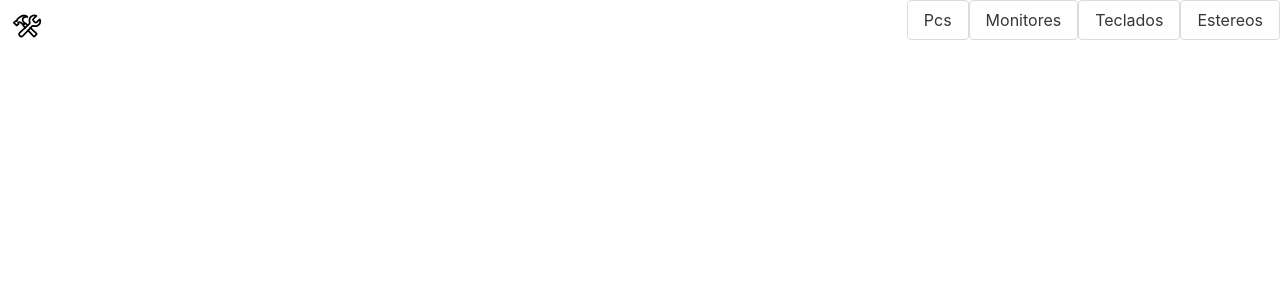
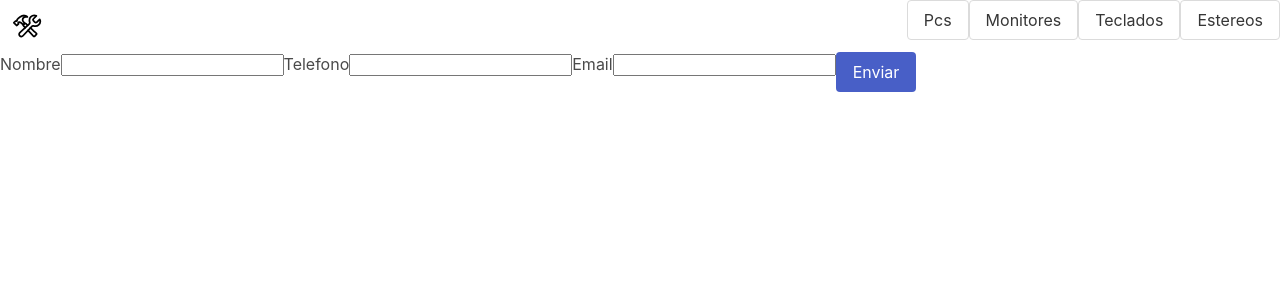
Before and after one commit to Matimrs/Proyecto-React, a React (Create React App) app: page /checkout in a window 1280 px wide. Shown: the top 300 px of the page. Built offline with nearby package versions, Linux system fonts and the light colour scheme.

Commit message:
Implementacion de orden de compra (checkout)

```diff
--- a/src/components/Cart/Cart.js
+++ b/src/components/Cart/Cart.js
@@ -27,7 +27,7 @@ export const Cart = ()=>{
             }
             <h3>Total a pagar: ${total}</h3>
             <button className="button is-link" onClick={()=>{clearCart()}}>Vaciar Carrito</button>
-            <Link to='/checkout'>checkout</Link>
+            <Link to='/checkout'><button className="button">Comprar</button></Link>
 
         </div>
     )
--- a/src/components/CartItem/CartItem.js
+++ b/src/components/CartItem/CartItem.js
@@ -5,6 +5,7 @@ import { CartContext } from "../../context/CartContext"
 export const CartItem = ({id,name,price,img,q})=>{
 
     const {removeItem} = useContext(CartContext);
+    const priceProduct = q * price;
 
 return(
     <article className="itemDetail box">
@@ -17,6 +18,7 @@ return(
         <section className=" itemInfo centrado">
             <p className="subtitle is-6">Precio unitario: ${price}</p>
             <p className="subtitle is-6">Cantidad: {q}</p>
+            <p className="subtitle is-6">Total: ${priceProduct}</p>
         </section>
         <footer>
             <button className="button is-link" onClick={()=>{removeItem(id)}}>Eliminar del carrito</button>
--- a/src/components/Checkout/Checkout.js
+++ b/src/components/Checkout/Checkout.js
@@ -1,8 +1,37 @@
+import { useContext, useState } from "react"
+import { Cart } from "../Cart/Cart"
 import { CheckoutForm } from "../CheckoutForm/CheckoutForm"
+import { CartContext } from "../../context/CartContext"
+import { Timestamp } from "firebase/firestore"
 
 export const Checkout=()=>{
 
+    const {cart, total, clearCart} = useContext(CartContext);
+
+    const [orderId, setOrderId] = useState('');
+
+    const createOrder = async ({name, phone, email})=>{
+            /*try{
+                const order ={
+                    buyer:{
+                        name,
+                        phone,
+                        email
+                    },
+                    items: cart,
+                    total: total,
+                    date: Timestamp.fromDate(new Date())
+                }
+            }*/
+    }
+
+    if(orderId){
+        return(
+            <h2>El ID de su orden es: {orderId}</h2>
+        )
+    }
+
     return(
-        <CheckoutForm/>
+        <CheckoutForm onConfirm={createOrder}/>
     )
 }
--- a/src/components/CheckoutForm/CheckoutForm.js
+++ b/src/components/CheckoutForm/CheckoutForm.js
@@ -1,9 +1,36 @@
 import { useState } from "react"
 
-export const CheckoutForm=()=>{
+export const CheckoutForm=({onConfirm})=>{
+
+    const [name, setName] = useState('');
+    const [phone, setPhone] = useState('');
+    const [email, setEmail] = useState('');
+
+    const handleSubmit=(e)=>{
+
+        e.preventDefault();
+
+        const data = {
+            name,
+            phone,
+            email
+        }
+
+        onConfirm(data);
+    }
+
     return(
-        <form>
-
+        <form onSubmit={handleSubmit} className="form">
+            <label>Nombre
+            <input type="text" value={name} onChange={({target}) => setName(target.value)}/>
+            </label>
+            <label>Telefono
+            <input type="text" value={phone} onChange={({target}) => setPhone(target.value)}/>
+            </label>
+            <label>Email
+            <input type="email" value={email} onChange={({target}) => setEmail(target.value)}/>
+            </label>
+            <button type="submit" className="button is-link">Enviar</button>
         </form>
     )
 }
--- a/src/context/CartContext.js
+++ b/src/context/CartContext.js
@@ -29,7 +29,7 @@ export const CartProvider = ({children})=>{
         setCart([]);
     }
 
-    const total = cart.reduce((acc,e)=> acc + e.price, 0).toFixed(2);
+    const total = cart.reduce((acc,e)=> acc + e.price, 0);
 
     const totalQuantity = cart.reduce((acc,e)=> acc + e.q ,0);
 
```
